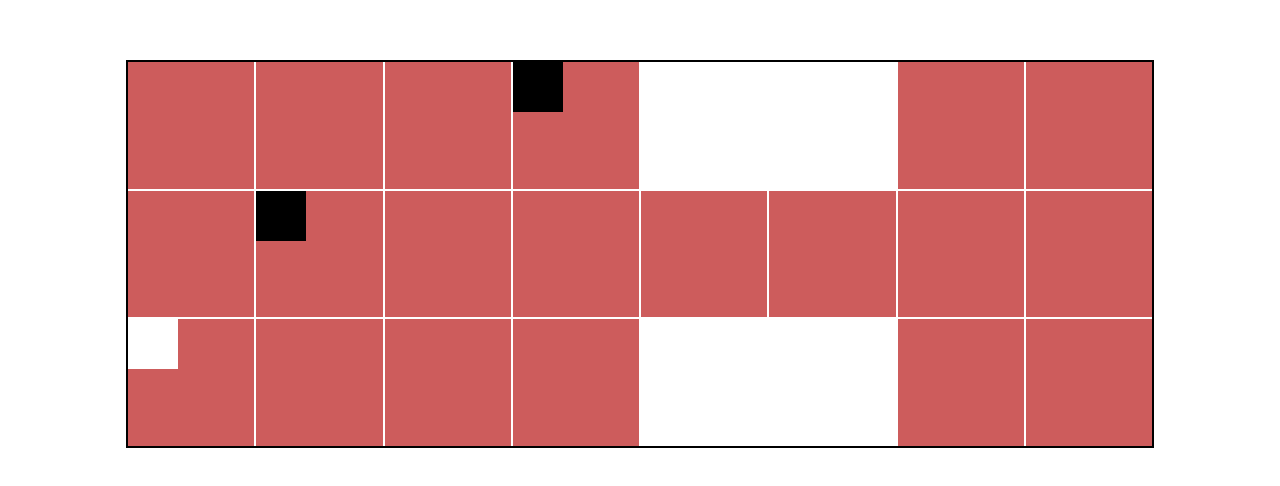
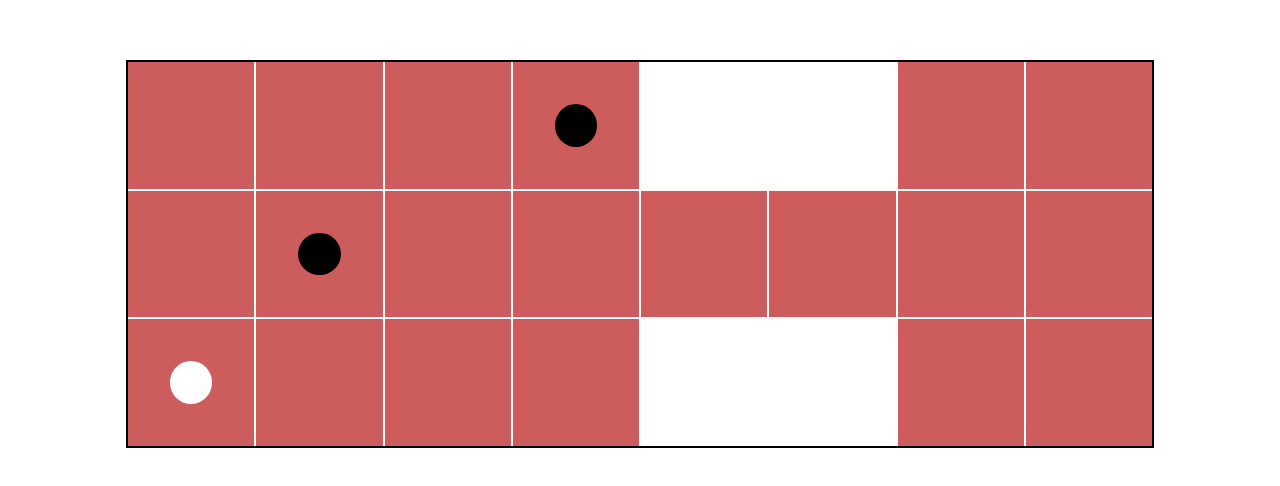
Before and after one commit to courajs/ur, a plain HTML site: page index.html in a window 1280 px wide. Shown: the part 146-632 px from the top of the page. Drawn offline with Linux system fonts and the light colour scheme.

Commit message:
Size the pieces better

```diff
--- a/styles/main.css
+++ b/styles/main.css
@@ -29,9 +29,11 @@
 
 .piece {
   display: block;
-  width: 50px;
-  height: 50px;
-  border-radius 50px;
+  width: calc(10vw / 3);
+  height: calc(10vw / 3);
+  border-radius: 100%;
+  align-self: center;
+  justify-self: center;
 }
 
 .white.piece { background-color: white; }
```
